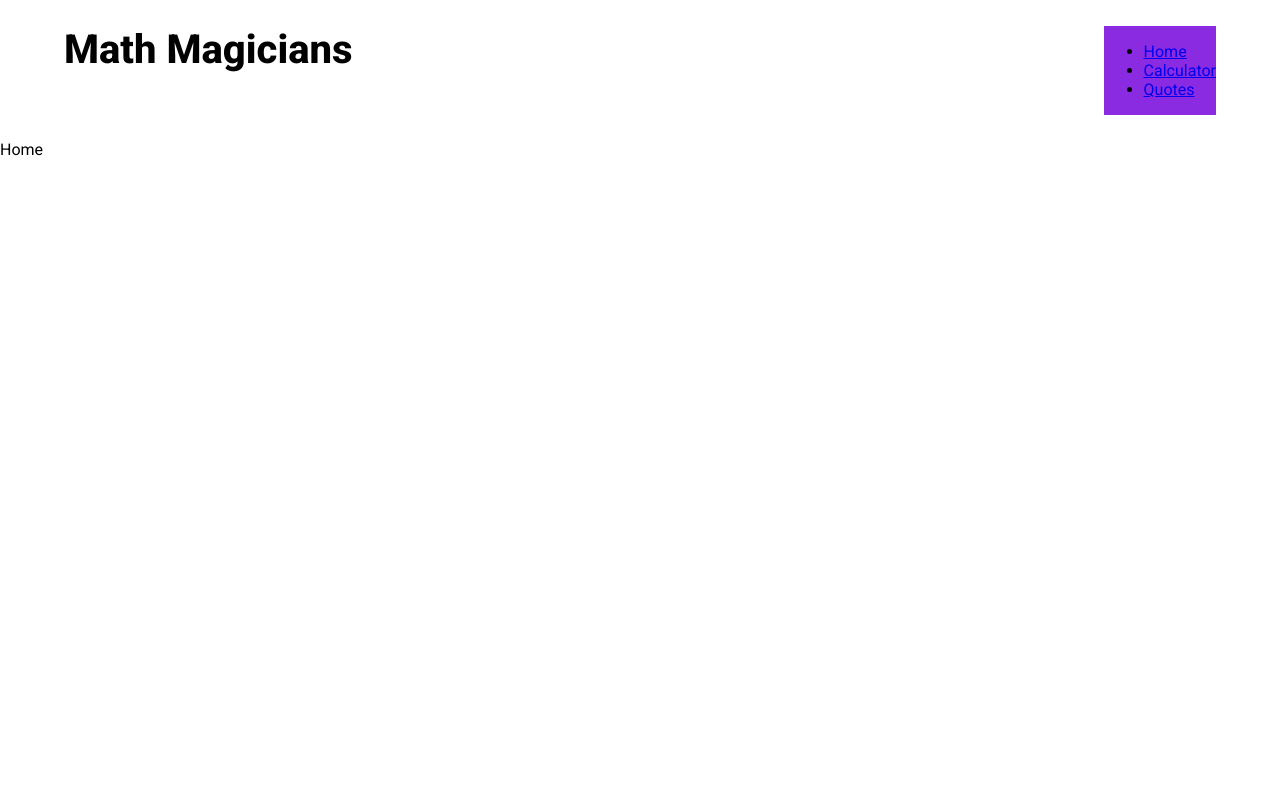
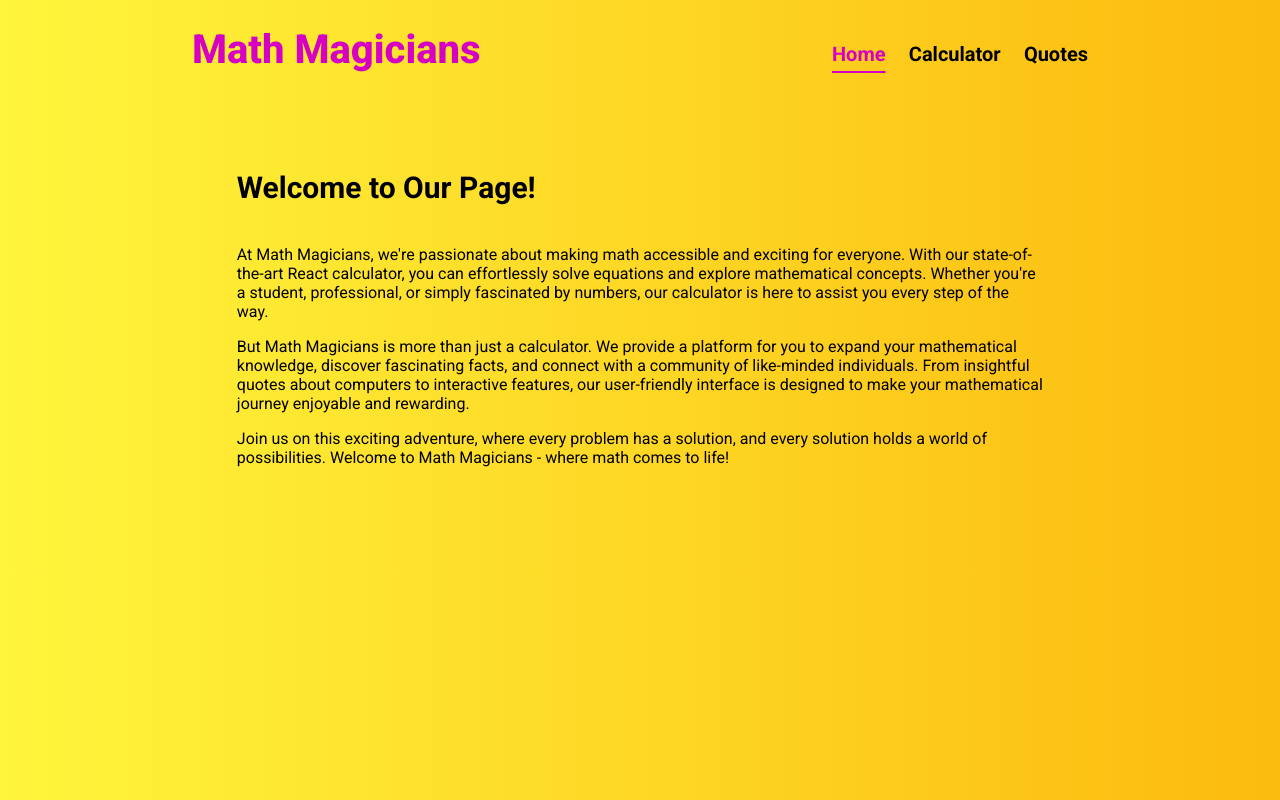
Before and after one commit to hajnaloltyan/react-calculator, a React (Create React App) app: page / in a window 1280 px wide. Built offline with nearby package versions, Linux system fonts and the light colour scheme.

Commit message:
Add content to Home page and style it

```diff
--- a/src/App.css
+++ b/src/App.css
@@ -1,12 +1,3 @@
 * {
   scroll-behavior: smooth;
 }
-
-.app {
-  display: flex;
-  justify-content: space-evenly;
-  align-items: center;
-  flex-wrap: nowrap;
-  height: 100vh;
-  background: linear-gradient(90deg, rgb(255, 245, 60) 0%, rgba(252, 186, 14, 1) 100%);
-}
--- a/src/components/Home/Home.js
+++ b/src/components/Home/Home.js
@@ -3,7 +3,30 @@ import './Home.css';
 
 const Home = () => (
   <section>
-    Home
+    <h2>
+      Welcome to Our Page!
+    </h2>
+
+    <p>
+      At Math Magicians, we&apos;re passionate about making math accessible and exciting
+      for everyone. With our state-of-the-art React calculator, you can effortlessly
+      solve equations and explore mathematical concepts. Whether you&apos;re a student,
+      professional, or simply fascinated by numbers, our calculator is here to assist
+      you every step of the way.
+    </p>
+
+    <p>
+      But Math Magicians is more than just a calculator. We provide a platform for you to
+      expand your mathematical knowledge, discover fascinating facts, and connect with a
+      community of like-minded individuals. From insightful quotes about computers to
+      interactive features, our user-friendly interface is designed to make your mathematical
+      journey enjoyable and rewarding.
+    </p>
+
+    <p>
+      Join us on this exciting adventure, where every problem has a solution, and every solution
+      holds a world of possibilities. Welcome to Math Magicians - where math comes to life!
+    </p>
   </section>
 );
 
--- a/src/components/Layout/Layout.css
+++ b/src/components/Layout/Layout.css
@@ -1,10 +1,18 @@
 .header {
   display: flex;
   justify-content: space-between;
-  margin: 2% 5%;
 }
 
 .title {
   font-size: 40px;
   font-weight: 800;
+  color: #d600c4;
 }
+
+.content {
+  margin: 5%;
+  display: flex;
+  align-items: center;
+  justify-content: center;
+  height: 50vh;
+}
--- a/src/components/Navbar/Navbar.css
+++ b/src/components/Navbar/Navbar.css
@@ -1,3 +1,28 @@
 .navbar {
-  background-color: blueviolet;
+  width: 20vw;
 }
+
+.navlinks {
+  display: flex;
+  align-items: center;
+  justify-content: space-between;
+  list-style: none;
+}
+
+a {
+  text-decoration: none;
+  font-size: 20px;
+  text-decoration: underline transparent;
+  color: #000;
+  font-weight: 600;
+}
+
+ul {
+  padding: 0;
+}
+
+.active {
+  color: #d600c4;
+  text-decoration-color: #d600c4;
+  text-underline-offset: 10px;
+}
--- a/src/components/Navbar/Navbar.js
+++ b/src/components/Navbar/Navbar.js
@@ -10,11 +10,12 @@ const links = [
 
 const Navbar = () => (
   <nav className="navbar">
-    <ul>
+    <ul className="navlinks">
       {links.map(({ path, text }) => (
         <li key={text}>
           <NavLink
             to={path}
+            activeClassName="active"
           >
             {text}
           </NavLink>
--- a/src/index.css
+++ b/src/index.css
@@ -1,7 +1,8 @@
 body {
-  margin: 0;
+  margin: 2% 15%;
   padding: 0;
   font-family: Roboto, sans-serif;
+  background: linear-gradient(90deg, rgb(255, 245, 60) 0%, rgba(252, 186, 14, 1) 100%);
 }
 
 h1,
@@ -9,3 +10,8 @@ h2 {
   margin: 0;
   padding: 0;
 }
+
+h2 {
+  margin-bottom: 40px;
+  font-size: 30px;
+}
```
